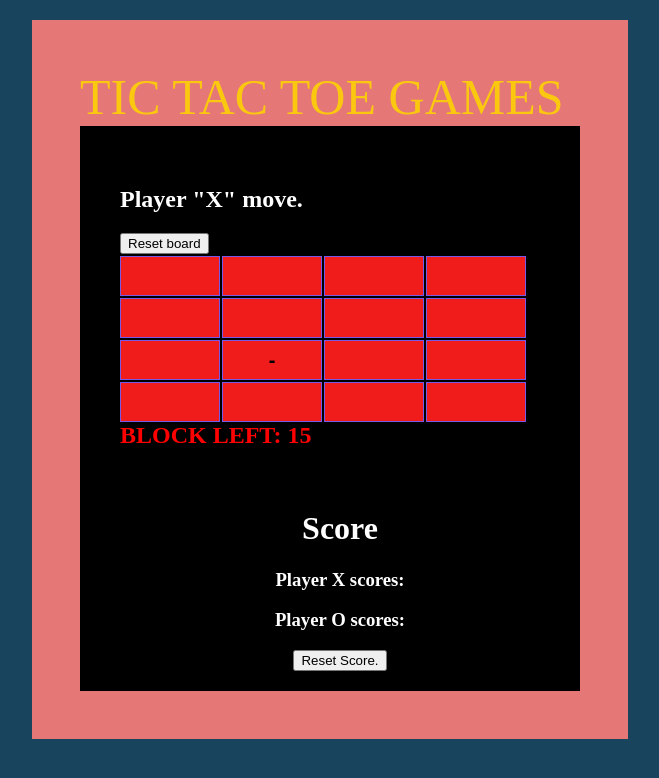
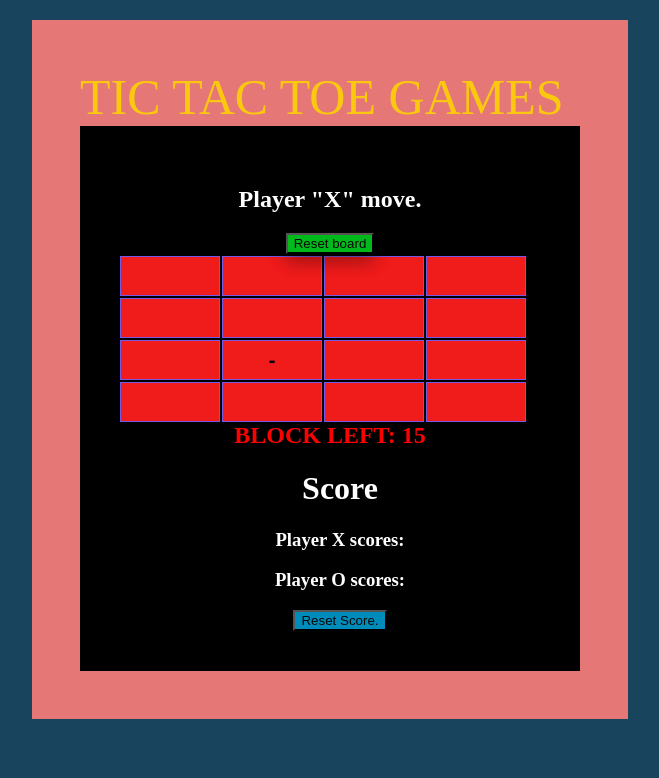
Before and after one commit to kerkkerk12/vue-OX, a Vue app: page / in a window 1280 px wide. Shown: the top 778 px of the page, without its empty margins (310-969 px from the left). Built offline with nearby package versions, Linux system fonts and the light colour scheme.

Commit message:
css done

```diff
--- a/src/assets/main.css
+++ b/src/assets/main.css
@@ -35,13 +35,40 @@ body{
   background-color: rgb(0, 0, 0);
   margin: auto;
   width: auto;
-  padding: 20px;
+  padding: 40px;
 }
 
 .container {
-  padding: 20px;
+  text-align: center;
+
+}
+.buttonScore {
+  transition-duration: 0.4s;
+  box-shadow: 0 8px 16px 0 rgba(0,0,0,0.2), 0 6px 20px 0 rgba(0,0,0,0.19);
+  background-color: #008CBA;
+  color: rgb(11, 6, 6);
+
 }
 
+.buttonScore:hover {
+  background-color: #22641b;
+  color: white;
+  box-shadow: 0 12px 16px 0 rgba(0,0,0,0.24), 0 17px 50px 0 rgba(0,0,0,0.19);
+}
+
+.buttonBoard {
+  transition-duration: 0.4s;
+  box-shadow: 0 8px 16px 0 rgba(0,0,0,0.2), 0 6px 20px 0 rgba(0,0,0,0.19);
+  background-color: #00ba1c;
+  color: rgb(11, 6, 6);
+
+}
+
+.buttonBoard:hover {
+  background-color: #ff0099;
+  color: white;
+  box-shadow: 0 12px 16px 0 rgba(0,0,0,0.24), 0 17px 50px 0 rgba(0,0,0,0.19);
+}
 
 @media (min-width: 1024px) {
   body {
--- a/src/components/Board.vue
+++ b/src/components/Board.vue
@@ -10,7 +10,7 @@
       <h2 v-else-if="winner">the Winner is : {{ winner }}</h2>
       <h2 v-else-if="blockLeft === 0">The game is end no player win.</h2>
       <h2 v-else>Player "{{ player }}" move.</h2>
-      <button @click="reset" class="btn btn-success mb-3">Reset board</button>
+      <button @click="reset" class="buttonBoard">Reset board</button>
       <div v-for="(z, x) in 4" :key="x" class="row">
         <button v-for="(z, y) in 4" :key="y" @click="move(x, y)" class="square">
           {{ squares[x][y] }}
@@ -24,7 +24,7 @@
       <h1>Score</h1>
       <h3>Player X scores: {{ winX }}</h3>
       <h3>Player O scores: {{ winY }}</h3>
-      <button @click="resetScore" class="btn btn-success mb-3">
+      <button @click="resetScore" class="buttonScore">
         Reset Score.
       </button>
     </div>
```
